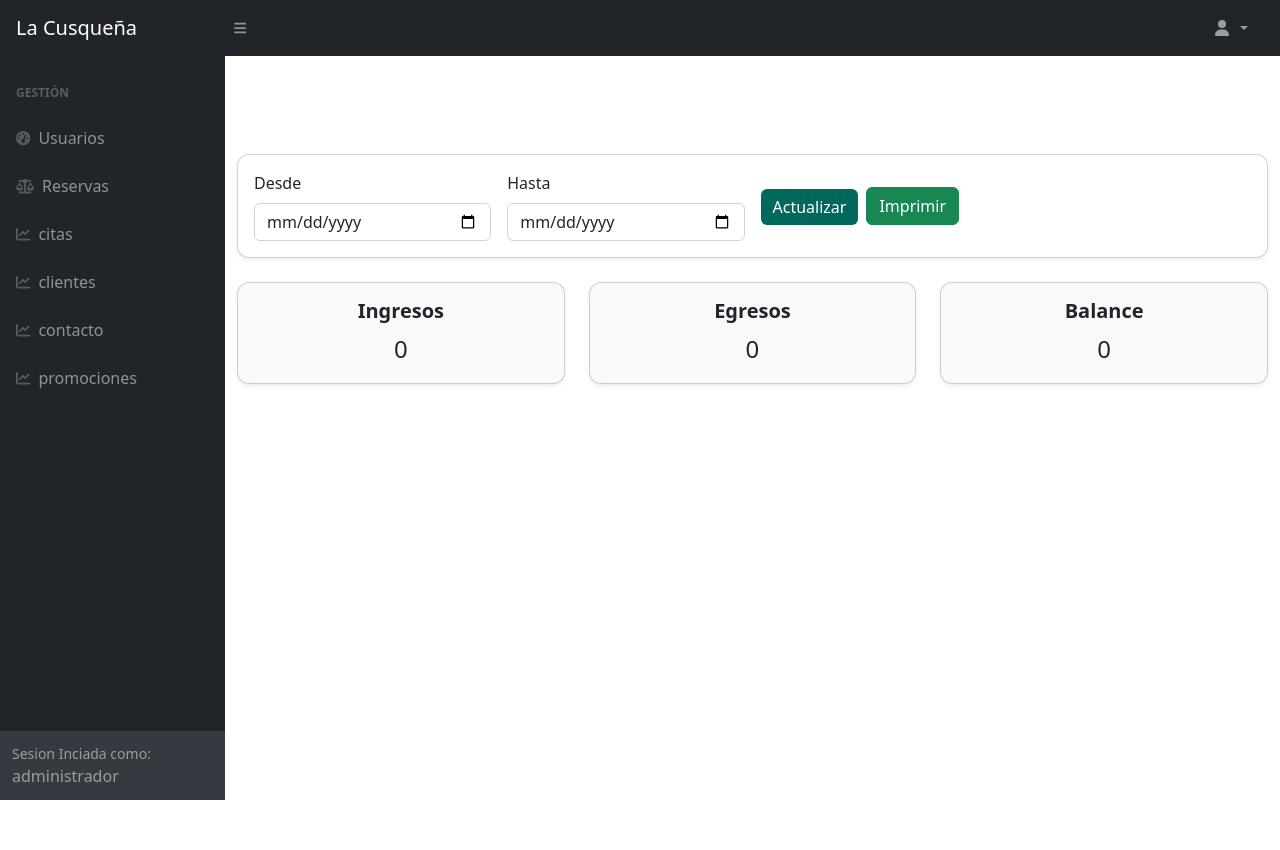
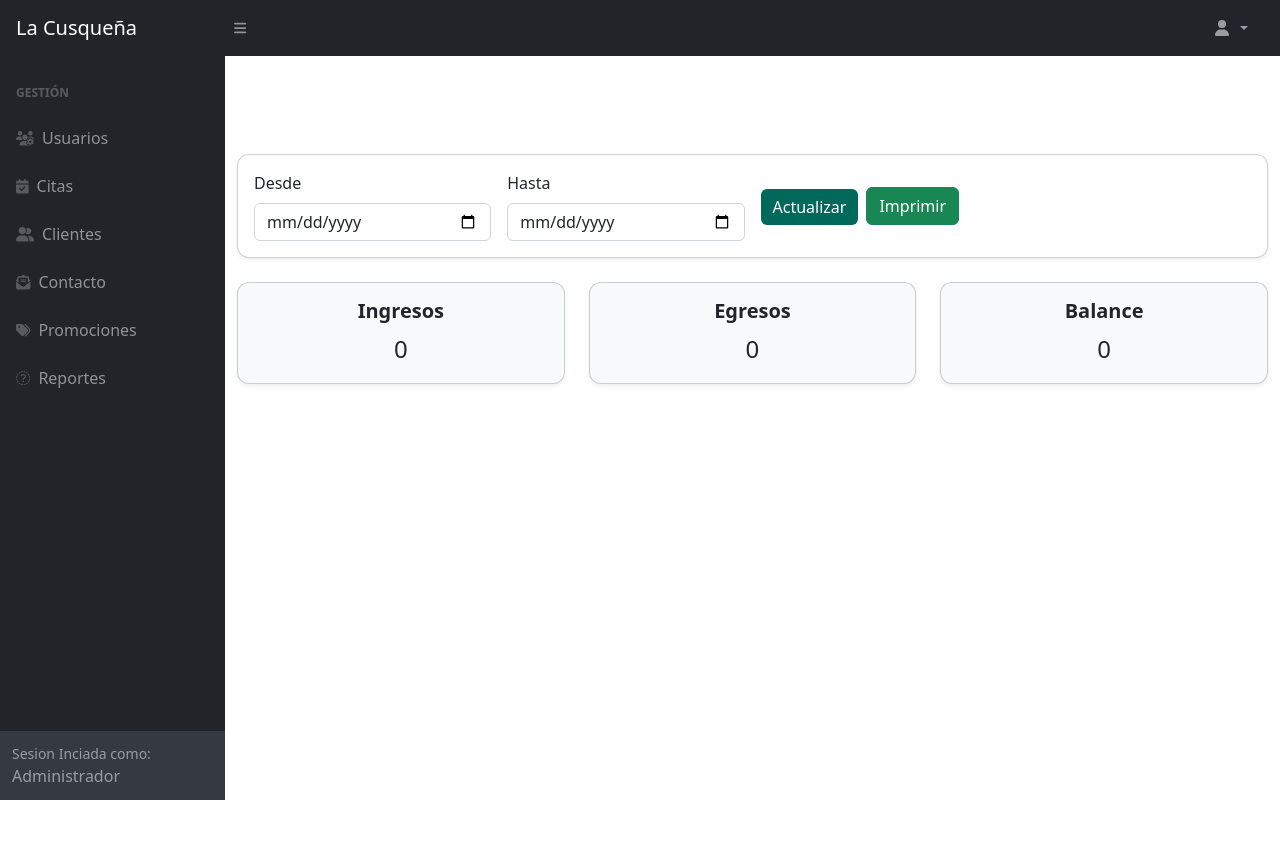
Before and after one commit to FiorellaFC/cusquenaa, a PHP site: the page made by frontend/pages/dashboard.php in a window 1280 px wide. Run offline with PHP 8.4, Linux system fonts and the light colour scheme; the template is opened without the code that fills it, so the values that code supplies are empty; a user stored in the database is signed in; some libraries are stand-ins or nearby versions.

Commit message:
Actualización de datos

```diff
--- a/frontend/pages/sidebear_admin.php
+++ b/frontend/pages/sidebear_admin.php
@@ -2,37 +2,48 @@
     <div class="sb-sidenav-menu">
         <div class="nav">
             <div class="sb-sidenav-menu-heading">Gestión</div>
+
+            <!-- Usuarios -->
             <a class="nav-link" href="usuarios.php">
-                <div class="sb-nav-link-icon"><i class="fas fa-tachometer-alt"></i></div>
+                <div class="sb-nav-link-icon"><i class="fas fa-users-cog"></i></div>
                 Usuarios
             </a>
-            <a class="nav-link" href="gestioncitas.php">
-                <div class="sb-nav-link-icon"><i class="fas fa-balance-scale"></i></div>
-                Reservas
+
+            <!-- Citas -->
+            <a class="nav-link" href="gestion_citas.php">
+                <div class="sb-nav-link-icon"><i class="fas fa-calendar-check"></i></div>
+                Citas
             </a>
 
-            <a class="nav-link" href="gestion_citas.php   ">
-                <div class="sb-nav-link-icon"><i class="fas fa-chart-line"></i></div>
-                citas
+            <!-- Clientes -->
+            <a class="nav-link" href="gestion_clientes.php">
+                <div class="sb-nav-link-icon"><i class="fas fa-user-friends"></i></div>
+                Clientes
             </a>
-             <a class="nav-link" href="gestion_clientes.php   ">
-                <div class="sb-nav-link-icon"><i class="fas fa-chart-line"></i></div>
-                clientes
+
+            <!-- Contacto -->
+            <a class="nav-link" href="gestionContacto.php">
+                <div class="sb-nav-link-icon"><i class="fas fa-envelope-open-text"></i></div>
+                Contacto
             </a>
-             <a class="nav-link" href="vistaContacto.php   ">
-                <div class="sb-nav-link-icon"><i class="fas fa-chart-line"></i></div>
-                contacto
+
+            <!-- Promociones -->
+            <a class="nav-link" href="promociones_interno.php">
+                <div class="sb-nav-link-icon"><i class="fas fa-tags"></i></div>
+                Promociones
             </a>
-            <a class="nav-link" href="promociones_interno.php   ">
-                <div class="sb-nav-link-icon"><i class="fas fa-chart-line"></i></div>
-                promociones
+
+            <!-- Reportes -->
+            <a class="nav-link" href="reportes.php">
+                <div class="sb-nav-link-icon"><i class="fas fa-file-chart-line"></i></div>
+                Reportes
             </a>
 
                     </div>
                 </div>
                 <div class="sb-sidenav-footer">
                     <div class="small">Sesion Inciada como:</div>
-        administrador
+                    Administrador
                 </div>
             </nav>
 
--- a/frontend/pages/vistaCusquena.php
+++ b/frontend/pages/vistaCusquena.php
@@ -115,7 +115,7 @@ frontend/pages/vistaCusquena.html
         <div class="content" data-aos="zoom-in" data-aos-delay="100">
             <h1>Lubricentro La Cusqueña</h1>
             <p>Calidad, confianza y rapidez para el cuidado de tu vehículo</p>
-            <a href="vistaServicios.html" class="btn-hero">Ver Servicios</a>
+            <a href="vistaServicios.php" class="btn-hero">Ver Servicios</a>
         </div>
     </section>
 
```
Also changed, not shown: frontend/css/imagenes/img2.jpg (added). Lines whose indentation alone changed are shown as unchanged.
